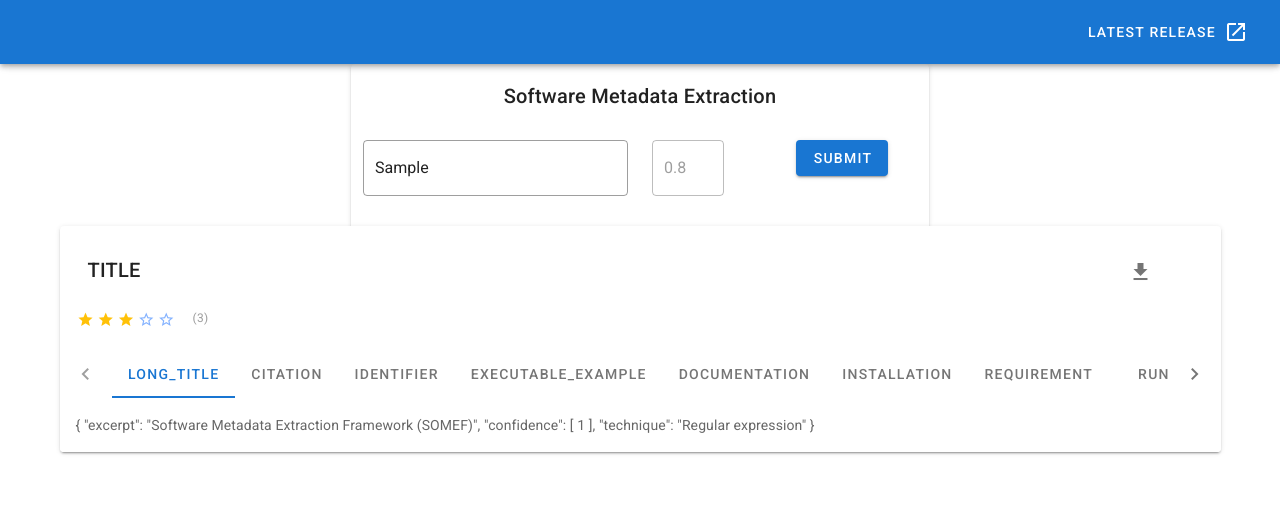
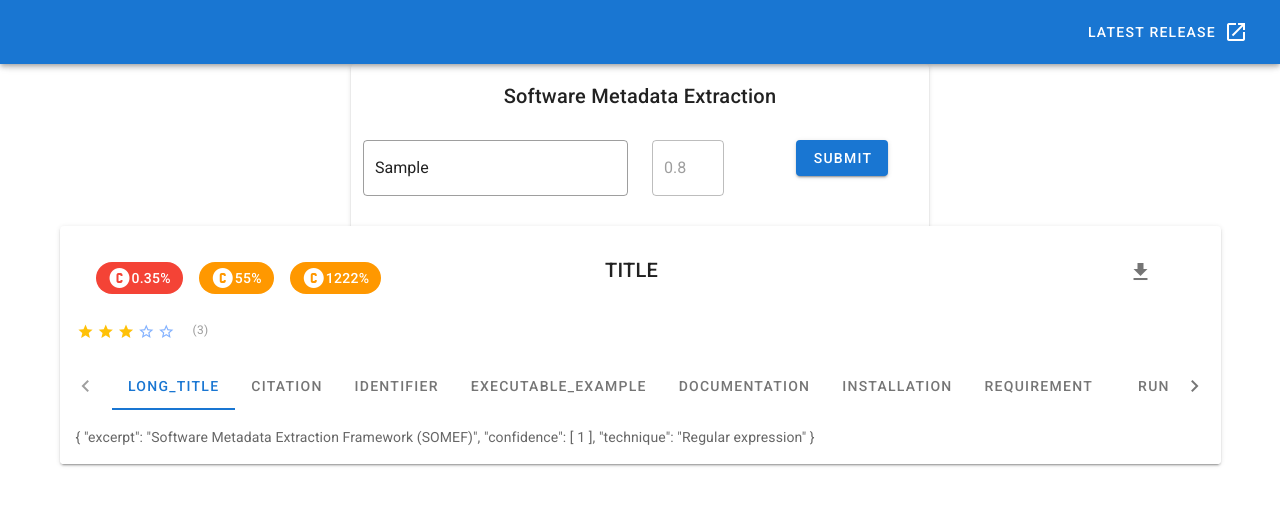
Before and after one commit to SoftwareUnderstanding/SOMEF-Vider, a Vue app in the folder client/: page / in a window 1280 px wide. Both pictures are taken after typing "Sample" into the empty fields and a click on the button "SUBMIT". Shown: the top 506 px of the page. Built offline with nearby package versions, Linux system fonts and the light colour scheme; no server answers.

Commit message:
Added chip component to display confidence

```diff
--- /dev/null
+++ b/client/src/components/ConfidenceChip.vue
@@ -0,0 +1,45 @@
+<template>
+  <v-tooltip top>
+    <template v-slot:activator="{ on, attrs }">
+      <v-chip
+          class="ma-2"
+          :color="colorRenderer()"
+          text-color="white"
+      >
+        <v-icon v-bind="attrs" v-on="on">
+          mdi-alpha-c-circle
+        </v-icon>
+        {{value}}%
+      </v-chip>
+    </template>
+    <span>Confidence</span>
+  </v-tooltip>
+</template>
+
+<script>
+export default {
+  name: "ConfidenceChip",
+  props:{
+    value: {
+      type: Number,
+      default: 0,
+    }
+  },
+  methods: {
+    colorRenderer(){
+      if(this.value < 50){
+        return 'red'
+      }
+      else if(50 < this.value < 75){
+        return 'orange'
+      }
+      else if(75 < this.value){
+        return 'green'
+      }
+    }
+  }
+}
+</script>
+
+<style scoped>
+</style>
--- a/client/src/components/MetadataCard.vue
+++ b/client/src/components/MetadataCard.vue
@@ -4,7 +4,11 @@
         <v-card-title>
           <v-container>
             <v-row justify="space-between">
-
+              <v-col>
+                <confidence-chip :value="0.35"></confidence-chip>
+                <confidence-chip :value="55"></confidence-chip>
+                <confidence-chip :value="1222"></confidence-chip>
+              </v-col>
               <v-col>
                 TITLE
               </v-col>
@@ -59,15 +63,21 @@
 </template>
 
 <script>
+import ConfidenceChip from "@/components/ConfidenceChip";
+
 export default {
   name: "MetadataCard",
+  components:{
+    ConfidenceChip
+  },
   props: {
     metadata: null,
   },
   data: () => ({
     tab: null,
     tabItems: [],
-    rating: 3
+    rating: 3,
+    confidence: 40
   }),
   methods:{
     generateTabs(rawMetadata) {
```
Also changed, not shown: 1 other file (tests, documents, lock files or other folders).
